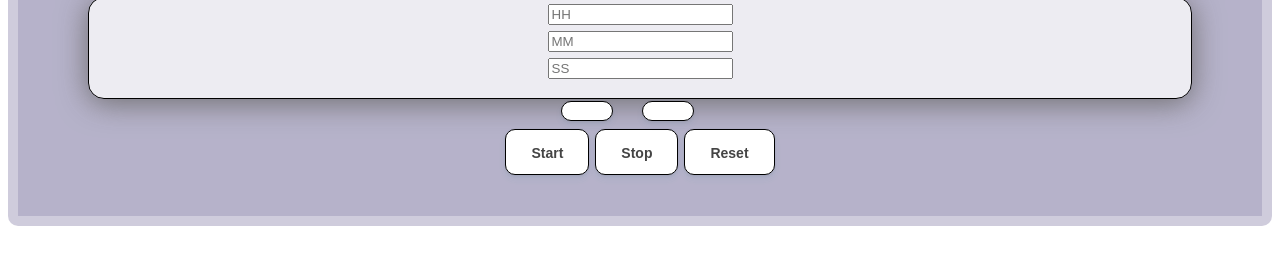
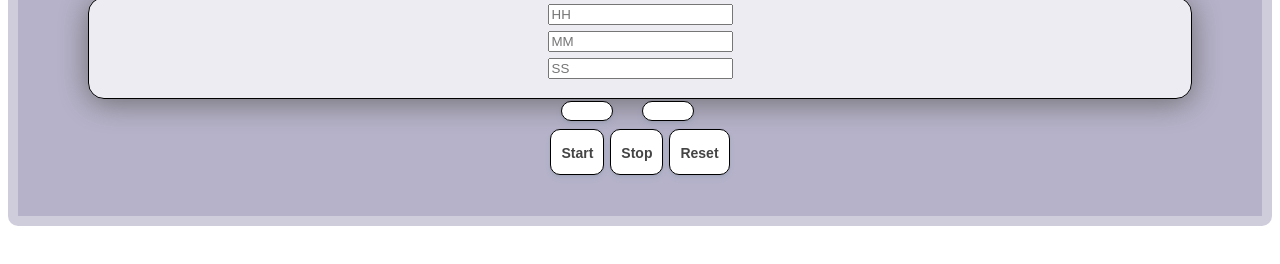
Before and after one commit to De44iK/pypaTimer, a plain HTML site: page index.html in a window 1280 px wide. Shown: the part 92-356 px from the top of the page. Drawn offline with Linux system fonts and the light colour scheme.

Commit message:
Update style.css

```diff
--- a/style.css
+++ b/style.css
@@ -31,7 +31,7 @@
 
 .knopka{
 	display: inline-block;
-	padding: 0 25px;
+	padding: 0 10px;
 	margin-top: 50px;
 	border: 1px solid #000000;
 	border-radius: 10px;
```
